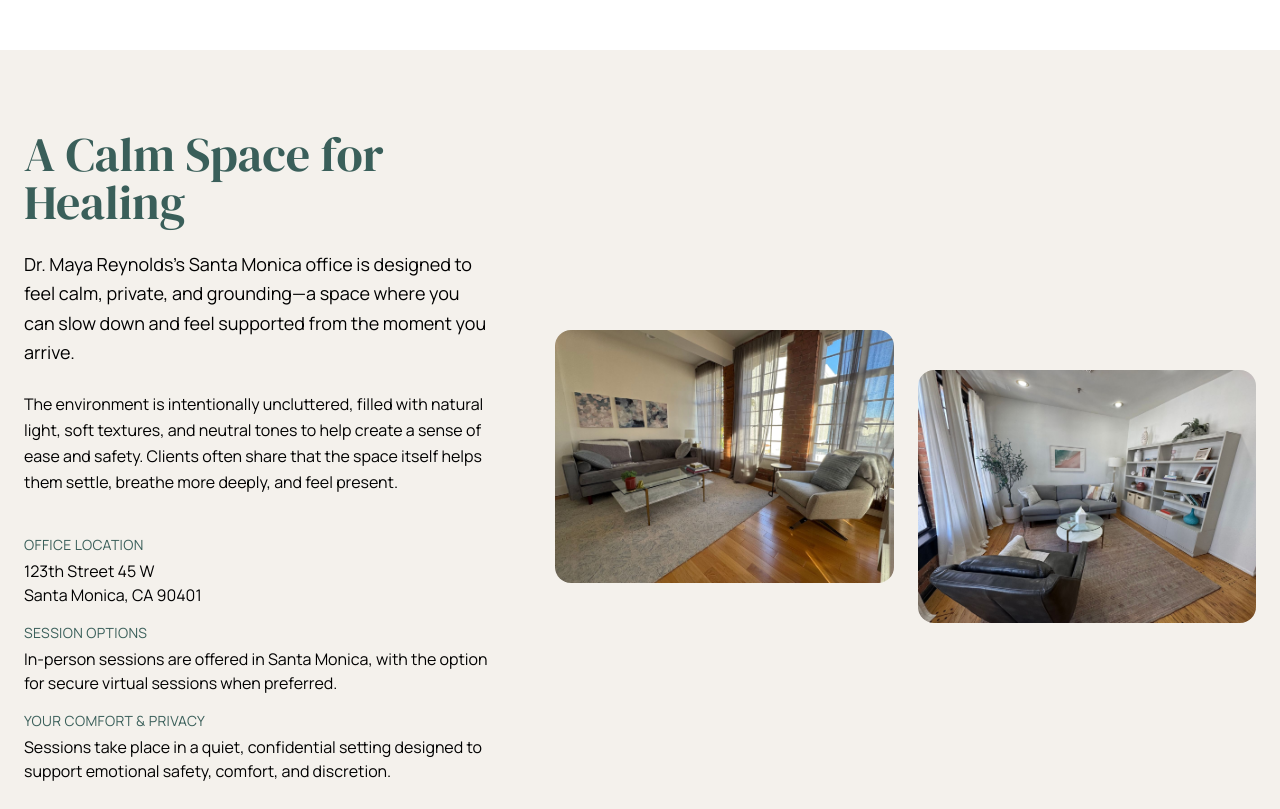
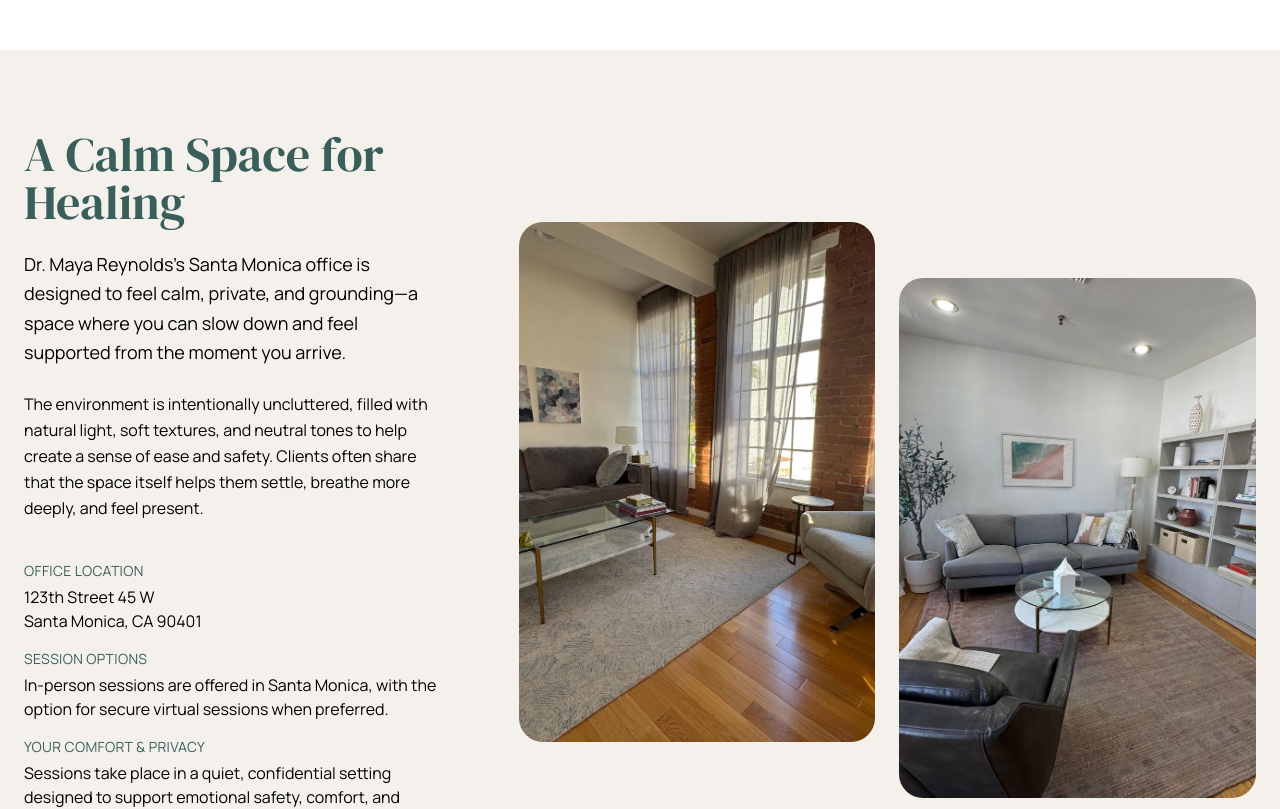
Before and after one commit to KEX-03/Assignment_GMT, a Next.js app: page / in a window 1280 px wide. Shown: the part 4320-5129 px from the top of the page. Built offline with nearby package versions, Linux system fonts and the light colour scheme.

Commit message:
feat: update layout and styling of OurOffice component for improved visuals

```diff
--- a/components/OurOffice.tsx
+++ b/components/OurOffice.tsx
@@ -1,7 +1,7 @@
 export default function OurOffice() {
   return (
     <section className="bg-secondary py-20">
-      <div className="max-w-7xl mx-auto px-6 grid lg:grid-cols-[2fr_3fr] gap-16 items-center">
+      <div className="max-w-7xl mx-auto px-6 grid lg:grid-cols-[1.8fr_3.2fr] gap-20 items-center">
 
         {/* Content */}
         <div className="space-y-6">
@@ -58,7 +58,7 @@ export default function OurOffice() {
 
         {/* Images */}
         <div className="relative grid grid-cols-2 gap-6">
-          <div className="overflow-hidden rounded-2xl">
+          <div className="overflow-hidden rounded-3xl h-[420px] lg:h-[520px]">
             <img
               src="/images/office1.jpeg"
               alt="Therapy office interior with natural light"
@@ -66,7 +66,7 @@ export default function OurOffice() {
             />
           </div>
 
-          <div className="overflow-hidden rounded-2xl translate-y-10">
+          <div className="overflow-hidden rounded-3xl h-[420px] lg:h-[520px] translate-y-14">
             <img
               src="/images/office2.jpeg"
               alt="Calm and private therapy space"
```
